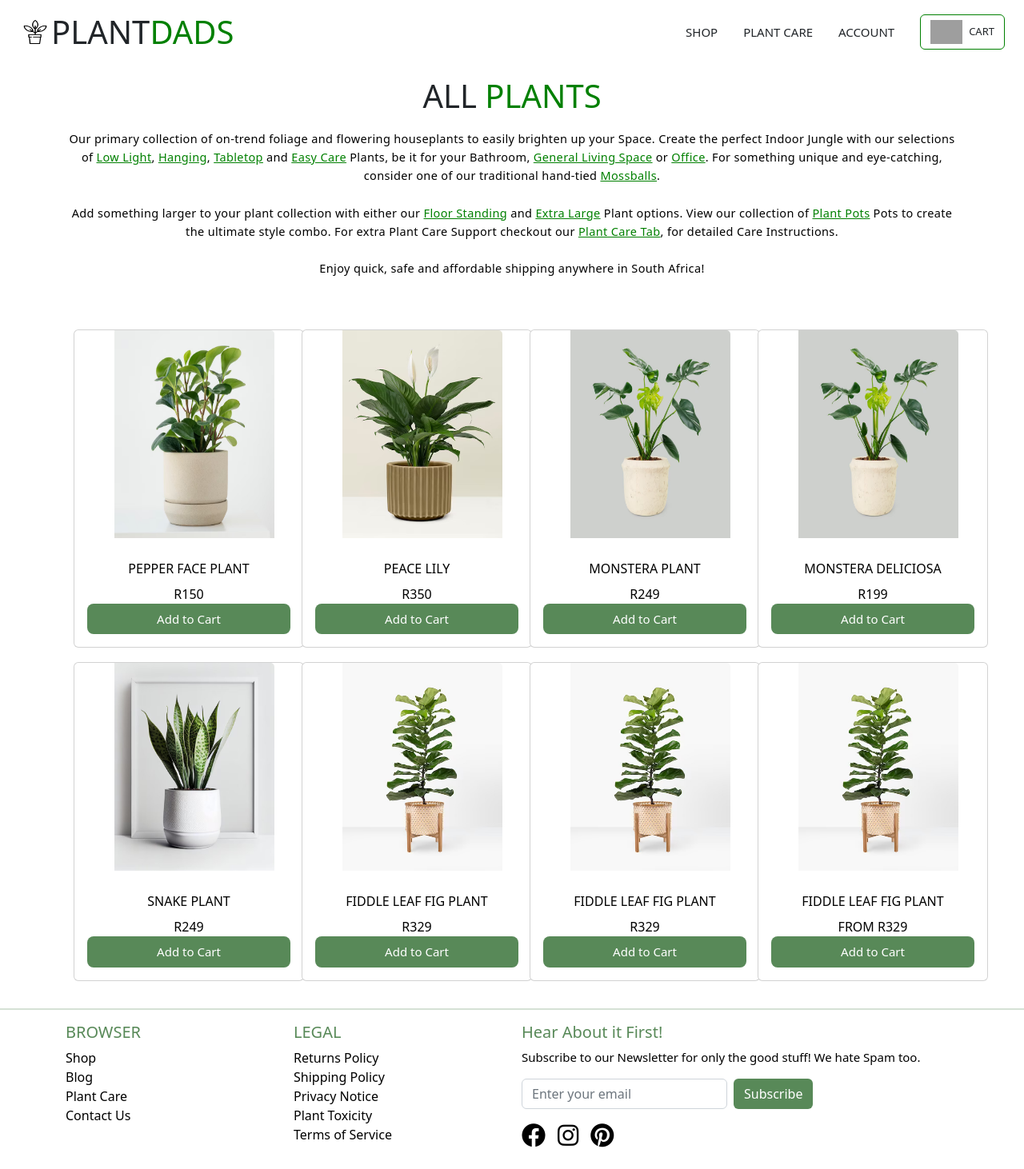
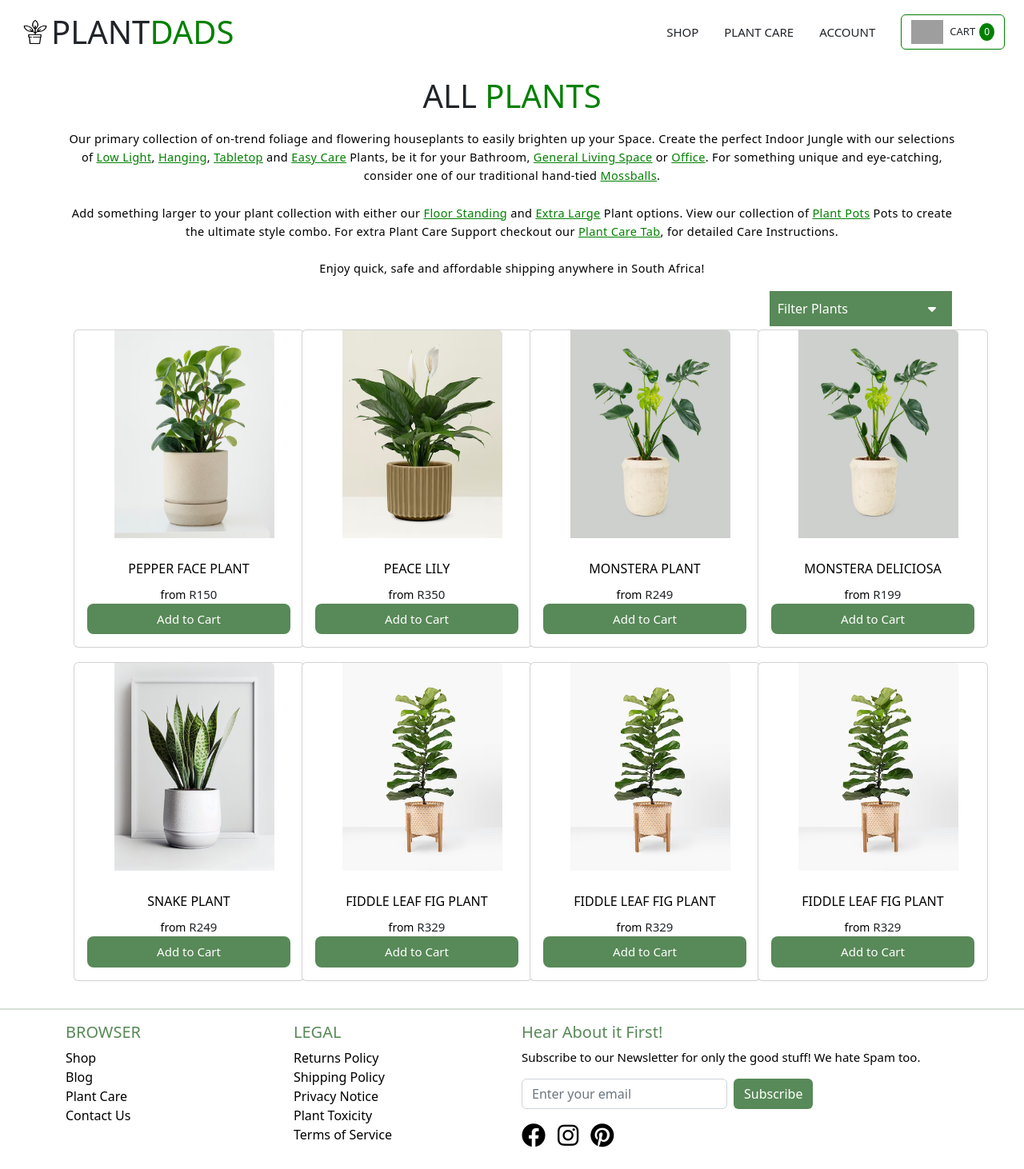
Before and after one commit to enikma-mod/Angular_Ui, an Angular app: page /products in a window 1280 px wide. Shown: the top 1462 px of the page at 80% size. Built offline with nearby package versions, Linux system fonts and the light colour scheme; grey boxes are pictures that could not be loaded.

Commit message:
added the cart icon number to increment

```diff
--- a/src/app/navbar/navbar.component.css
+++ b/src/app/navbar/navbar.component.css
@@ -52,10 +52,25 @@ img {
     font-size: 13px;
 }
 
+#cart-count {
+    background-color: green;
+    color: white;
+    border-radius: 50%;
+    padding: 2px 6px;
+    font-size: 12px;
+    margin-left: 5px;
+}
+
+
+
+
 a{
     text-decoration: none;
     font-size: 15px;
 }
+
+
+
 
 /* a:hover {
     background: rgb(88, 137, 88);
--- a/src/app/navbar/navbar.component.html
+++ b/src/app/navbar/navbar.component.html
@@ -20,7 +20,8 @@
     <button id="btn-cart" class="btn btn-outline-dark my-2 my-sm-0" type="submit">
       <div class="d-flex align-items-center">
         <img src="https://img.icons8.com/ios/512/shopping-cart.png" class="mr-2">
-        <span id="cart-text">CART</span>
+        <span id="cart-text">CART </span>
+        <div id="cart-count"> 0</div>
       </div>
     </button>
   </form>
--- a/src/app/products/products.component.css
+++ b/src/app/products/products.component.css
@@ -2,6 +2,7 @@
     width: 250px;
     height: 260px;
     padding-left: 50px;
+    cursor: pointer;
 }
 
 .intro-descri {
@@ -57,4 +58,71 @@
 .card-info p {
     text-transform: uppercase;
     color: black;
+    font-weight: 300;
 }
+
+.price-text {
+    font-size: 14px;
+    font-weight: 200;
+    color: black
+}
+
+.card-text {
+    font-size: 15px;
+    font-weight: 300;
+
+}
+
+/* FILTER BUTTON */
+.filter-dropdown {
+    position: absolute;
+    /* top: 10px; */
+    right: 5px;
+    margin-right: 85px;
+    /* margin-bottom: 100px; */
+}
+
+.filter-btn {
+    background-color: rgb(88, 137, 88);
+    color: white;
+    padding: 10px 20px 10px 10px;
+    font-size: 16px;
+    border: none;
+    cursor: pointer;
+    display: flex;
+    justify-content: space-between;
+    align-items: center;
+}
+
+.filter-btn i {
+    margin-left: 100px;
+}
+
+.filter-content {
+    display: none;
+    position: absolute;
+    z-index: 1;
+    background-color: #f1f1f1;
+    min-width: 160px;
+    box-shadow: 0px 8px 16px 0px rgba(0, 0, 0, 0.2);
+    right: 10;
+}
+
+.filter-content a {
+    color: black;
+    padding: 12px 50px;
+    text-decoration: none;
+    display: block;
+}
+
+.filter-content a:hover {
+    background-color: #ddd;
+}
+
+.filter-dropdown:hover .filter-content {
+    display: block;
+}
+
+.filter-dropdown:hover .filter-btn {
+    background-color: #3e8e41;
+}
--- a/src/app/products/products.component.html
+++ b/src/app/products/products.component.html
@@ -25,6 +25,19 @@
   </div>
 </div>
 
+<div class="filter-dropdown">
+  <button class="filter-btn">Filter Plants <i class="fas fa-caret-down"></i></button>
+  <div class="filter-content">
+    <a href="#">Best Selling</a>
+    <a href="#">On Sale</a>
+    <a href="#">Alphabetically, A-Z</a>
+    <a href="#">Price, low to high</a>
+    <a href="#">Price, high to low</a>
+    <a href="#">Date, old to low</a>
+
+  </div>
+</div>
+
 
 
 <div class="container mt-5">
@@ -44,7 +57,7 @@
         <div class="card-body">
           <div class="card-info">
             <p class="card-title">Pepper Face Plant</p>
-            <p class="card-text">R150</p>
+            <span class="card-text"><span class="price-text">from</span> R150</span>
           </div>
           <div class="button-class">
             <button id="btn-cart" class="btn btn-primary btn-lg btn-block">
@@ -69,7 +82,7 @@
         <div class="card-body">
           <div class="card-info">
             <p class="card-title">Peace lily</p>
-            <p class="card-text">R350</p>
+            <span class="card-text"><span class="price-text">from</span> R350</span>
           </div>
           <div class="button-class">
             <button id="btn-cart" class="btn btn-primary btn-lg btn-block">
@@ -95,7 +108,7 @@
         <div class="card-body">
           <div class="card-info">
             <p class="card-title">Monstera plant</p>
-            <p class="card-text">R249</p>
+            <span class="card-text"><span class="price-text">from</span> R249</span>
           </div>
           <div class="button-class">
             <button id="btn-cart" class="btn btn-primary btn-lg btn-block">
@@ -120,7 +133,7 @@
         <div class="card-body">
           <div class="card-info">
             <p class="card-title">Monstera deliciosa</p>
-            <p class="card-text">R199</p>
+            <span class="card-text"><span class="price-text">from</span> R199</span>
           </div>
           <div class="button-class">
             <button id="btn-cart" class="btn btn-primary btn-lg btn-block">
@@ -145,7 +158,7 @@
         <div class="card-body">
           <div class="card-info">
             <p class="card-title">Snake Plant</p>
-          <p class="card-text">R249</p>
+            <span class="card-text"><span class="price-text">from</span> R249</span>
           </div>
           <div class="button-class">
             <button id="btn-cart" class="btn btn-primary btn-lg btn-block">
@@ -170,7 +183,7 @@
         <div class="card-body">
           <div class="card-info">
             <p class="card-title">Fiddle leaf fig plant</p>
-            <p class="card-text">R329</p>
+            <span class="card-text"><span class="price-text">from</span> R329</span>
           </div>
           <div class="button-class">
             <button id="btn-cart" class="btn btn-primary btn-lg btn-block">
@@ -195,7 +208,7 @@
         <div class="card-body">
           <div class="card-info">
             <p class="card-title">Fiddle leaf fig plant</p>
-          <p class="card-text">R329</p>
+            <span class="card-text"> <span class="price-text">from</span> R329</span>
           </div>
           <div class="button-class">
             <button id="btn-cart" class="btn btn-primary btn-lg btn-block">
@@ -220,7 +233,7 @@
         <div class="card-body">
           <div class="card-info">
             <p class="card-title">Fiddle leaf fig plant</p>
-            <p class="card-text"> <span>from</span> R329</p>
+            <span class="card-text"> <span class="price-text">from</span> R329</span>
           </div>
           <div class="button-class">
             <button id="btn-cart" class="btn btn-primary btn-lg btn-block">
```
